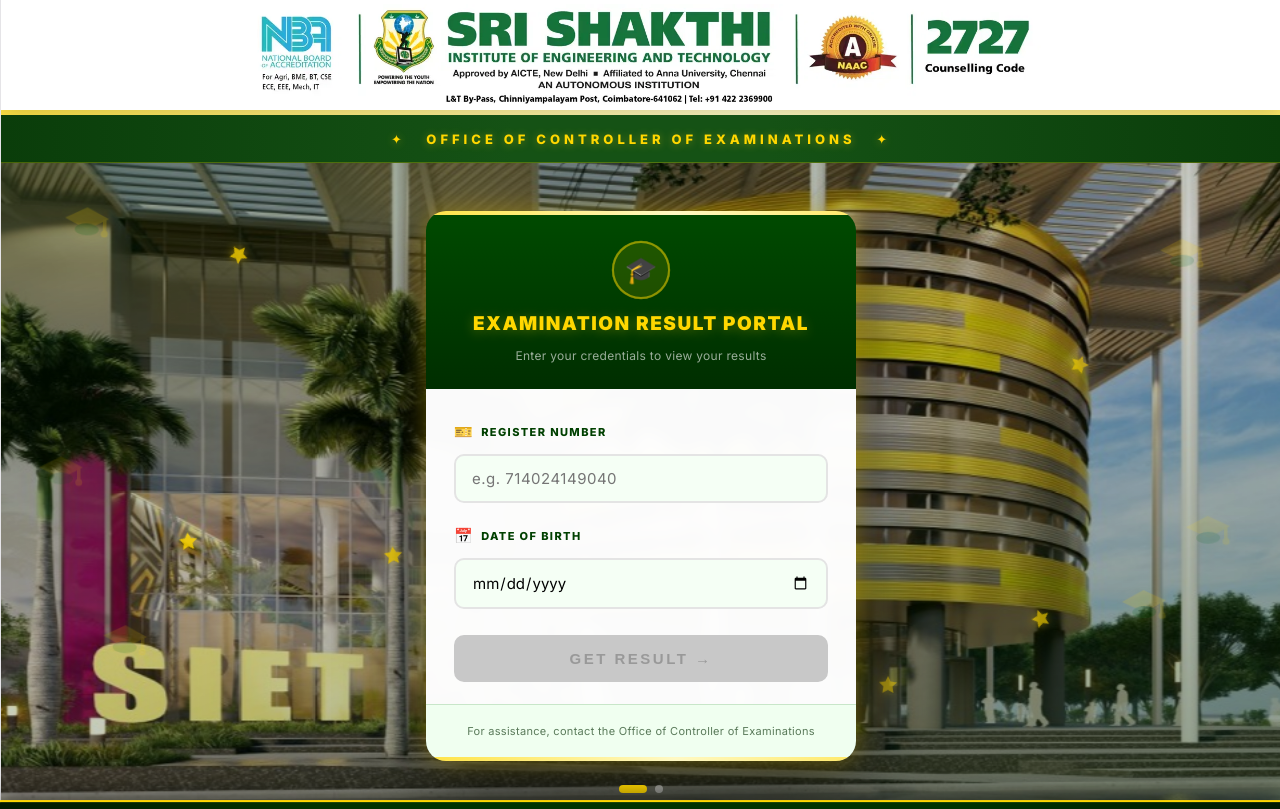
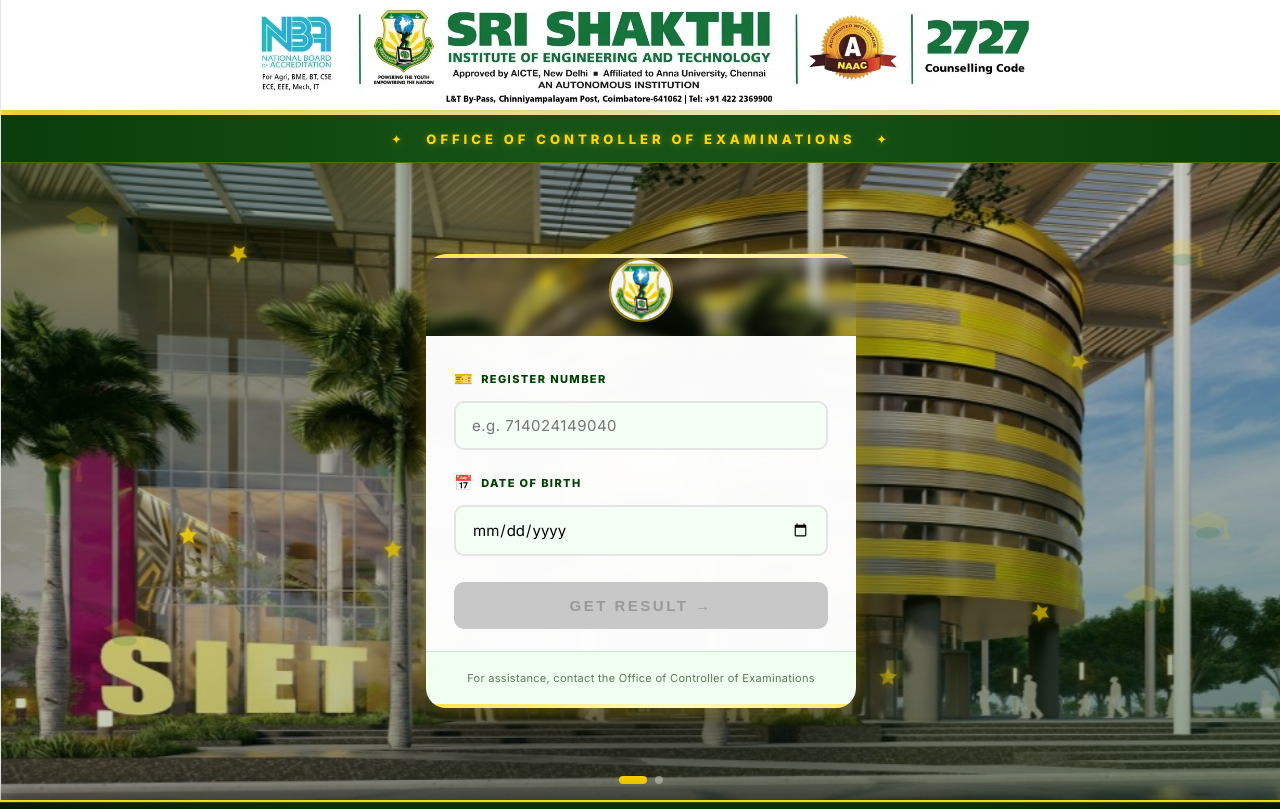
Before and after one commit to crms-devops/crms, a React (Vite) app in the folder frontend/: page / in a window 1280 px wide. Built offline with nearby package versions, Linux system fonts and the light colour scheme.

Commit message:
feat: SIET shield logo in card header + favicon + tab title
- index.html: favicon → siet-shield.jpg
- index.html: title → Sri Shakthi Result Portal
- Card header: SIET shield logo with pulse animation replaces emoji

```diff
--- a/frontend/src/pages/LoginPage.tsx
+++ b/frontend/src/pages/LoginPage.tsx
@@ -239,16 +239,18 @@
             <div className="shimmer-bar" style={{ height: "4px" }} />
 
             {/* Card header */}
-            <div style={{ background: "linear-gradient(180deg, #004a00 0%, #002e00 100%)", padding: "26px 28px 20px", textAlign: "center" }}>
-              <div style={{ width: "58px", height: "58px", margin: "0 auto 14px", background: "rgba(255,215,0,0.12)", borderRadius: "50%", border: "2px solid rgba(255,215,0,0.5)", display: "flex", alignItems: "center", justifyContent: "center", fontSize: "26px", animation: "pulse 2.8s ease-in-out infinite" }}>
-                🎓
-              </div>
-              <div style={{ fontSize: "19px", fontWeight: "900", color: "#FFD700", letterSpacing: "1.5px", textTransform: "uppercase", lineHeight: "1.2", marginBottom: "7px", textShadow: "0 2px 12px rgba(255,215,0,0.3)" }}>
-                Examination Result Portal
-              </div>
-              <div style={{ fontSize: "12px", color: "rgba(255,255,255,0.6)", letterSpacing: "0.3px" }}>
-                Enter your credentials to view your results
-              </div>
+            <div style={{ width: "64px", height: "64px", margin: "0 auto 14px", animation: "pulse 2.8s ease-in-out infinite", borderRadius: "50%", overflow: "hidden", border: "2px solid rgba(255,215,0,0.5)", background: "rgba(255,255,255,0.05)" }}>
+              <img
+                src="/siet-shield.jpg"
+                alt="SIET"
+                style={{ width: "100%", height: "100%", objectFit: "cover", display: "block" }}
+                onError={e => {
+                  const t = e.currentTarget
+                  t.style.display = "none"
+                  const parent = t.parentElement
+                  if (parent) { parent.style.fontSize = "28px"; parent.textContent = "🏛" }
+                }}
+              />
             </div>
 
             {/* Card body */}
```
